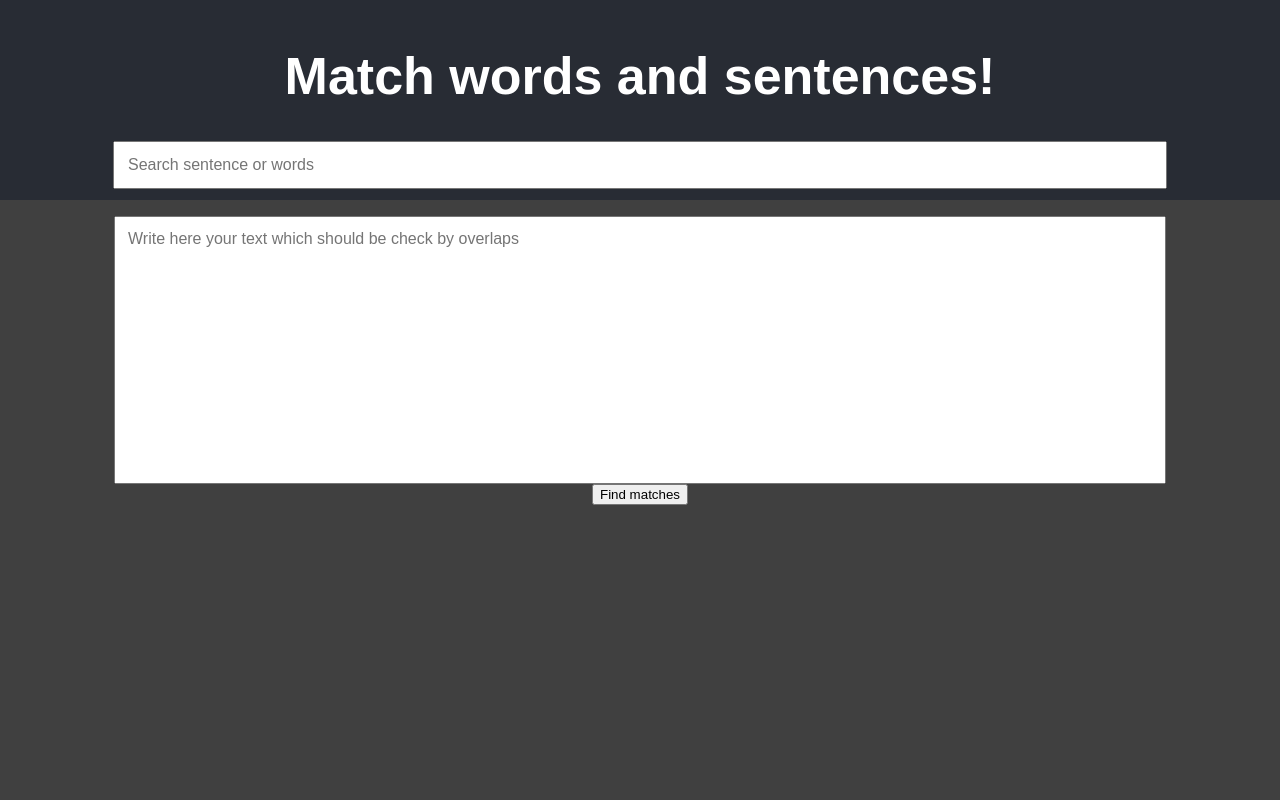
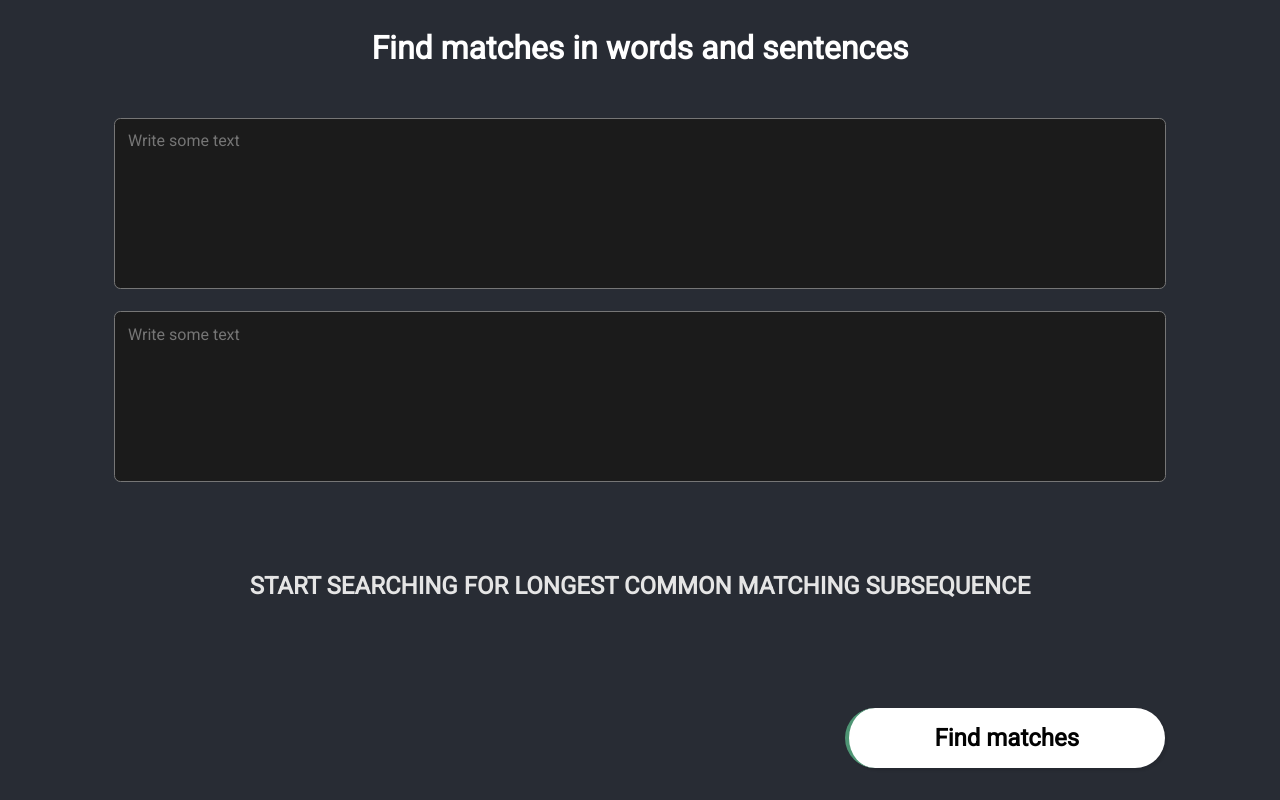
Before and after one commit to NetworkRock/wordSentenceMatcher, a React (Create React App) app: page / in a window 1280 px wide. Built offline with nearby package versions, Linux system fonts and the light colour scheme.

Commit message:
feat: Create an AnimatedSolution component
- Adjust the App for the first default status
- Added a loading state
- Add a little timeout to show even the loader - otherwise loader would
  not show
- Added some states for starting the animations in a sequence

```diff
--- a/src/app/App.css
+++ b/src/app/App.css
@@ -1,44 +1,50 @@
+@import url('https://fonts.googleapis.com/css?family=Roboto:400');
+
 .App {
   text-align: center;
-  font-family: Arial, Helvetica, sans-serif;
+  font-family: 'Roboto';
 }
 
 .App-header {
   background-color: #282c34;
-  height: 25vh;
+  height: 12vh;
   display: flex;
   flex-direction: column;
   align-items: center;
   justify-content: center;
-  font-size: calc(10px + 2vmin);
   color: white;
 }
 
 .App-main {
-  background-color: #404040;
-  height: 75vh;
+  background-color: #282c34;
+  height: 50vh;
   display: flex;
   flex-direction: column;
   align-items: center;
-  justify-content: flex-start;
+  justify-content: space-evenly;
 }
 
-.App-textfield {
-  width: 80vw;
-  font-family: Arial, Helvetica, sans-serif;
-  font-size: medium;
-  font-weight: 200;
-  padding: 1vw;
+.App-footer {
+  background-color: #282c34;
+  height: 38vh;
+  display: flex;
+  flex-direction: column;
+  align-items: center;
+  justify-content: center;
+  color: white;
 }
 
 .App-textarea {
+  background-color: #1b1b1b;
+  color: white;
+  border-radius: 0.4rem;
   width: 80vw;
-  font-family: Arial, Helvetica, sans-serif;
+  font-family: 'Roboto';
   font-size: medium;
-  height: 30vh;
+  height: 18vh;
   font-weight: 200;
   resize: none;
-  margin-top: 2vh;
+  margin-top: 1vh;
   padding: 1vw;
 }
 
@@ -52,3 +58,30 @@
     transform: rotate(360deg);
   }
 }
+
+
+button {
+  display: block;
+  width: 25vw;
+  align-self: flex-end;
+  margin: 2rem;
+  margin-right: 9vw;
+  padding: 1rem;
+  background: linear-gradient(to right, #4e9574 50%, #fff 50%);
+  background-size: 200% 100.5%;
+  background-position: right bottom;
+  font: 1.5em 'Roboto';
+  font-weight: 900;
+  color: #020202;
+  border: none;
+  border-left: 0.20em solid #4e9574;
+  border-color: none;
+  border-radius: 2rem;
+  box-shadow: 3px 3px 2px rgba(0,0,0,0.08);
+  transition: all .5s ease-out;
+}
+
+button:hover {
+  background-position: left bottom;
+  color: white
+}
--- a/src/app/App.tsx
+++ b/src/app/App.tsx
@@ -2,18 +2,23 @@ import { ChangeEvent, useState } from "react";
 
 // Models
 import { BackendErrorType } from '../shared/models/BackendErrorType';
+import { CheckResponseType } from 'shared/models/CheckResponseType';
 
 // Components
 import BackendError from './components/BackendError';
 
 // Styles
 import "./App.css";
-import { CheckResponseType } from 'shared/models/CheckResponseType';
+import AnimatedSolution from './components/AnimatedSolution';
 
 function App() {
 
-  const [result, setResult] = useState<CheckResponseType>()
+  const [solution, setSolution] = useState<CheckResponseType>({
+    numberOverlapping: 0,
+    charactersOverlapping: ''
+  })
   const [searchTerm, setSearchTerm] = useState('')
+  const [isLoading, setIsLoading] = useState<boolean | undefined>(undefined)
   const [text, setText] = useState('')
   const [error, setError] = useState<BackendErrorType>()
 
@@ -21,6 +26,7 @@ function App() {
     let response: Response
     const data = {searchTerm, text}
     try {
+      setIsLoading(true)
       response = await fetch("http://localhost:8000/check", {
         method: "POST",
         headers: {
@@ -29,7 +35,17 @@ function App() {
         cache: 'no-cache',
         body: JSON.stringify(data)
       })
-      await response.json().then((data: CheckResponseType) => setResult(data))
+      await response.json().then((data: CheckResponseType) => {
+        const newData = {
+          numberOverlapping: data.numberOverlapping === 0 ? 0 : data.numberOverlapping,
+          charactersOverlapping: data.charactersOverlapping === '' ? 'Nothing was found' : data.charactersOverlapping
+        }
+        setSolution(newData)
+        // Comment out for prefer performance, instead of animation
+        setTimeout(() => {
+          setIsLoading(false)
+        }, 1000)
+      })
     } catch (error) {
       setError(error as unknown as BackendErrorType)
     }
@@ -42,16 +58,18 @@ function App() {
   return (
     <div className="App">
       <header className="App-header">
-        <h1>Match words and sentences!</h1>
-        <input type="text" placeholder='Search sentence or words' className='App-textfield' onChange={(e: ChangeEvent<HTMLInputElement>) => setSearchTerm(e.target.value)}></input>
+        <h1>Find matches in words and sentences</h1>
       </header>
       <main className='App-main'>
-        <textarea placeholder="Write here your text which should be check by overlaps" className='App-textarea' onChange={(e: ChangeEvent<HTMLTextAreaElement>) => setText(e.target.value)}></textarea>
+        <textarea placeholder='Write some text' className='App-textarea' onChange={(e: ChangeEvent<HTMLTextAreaElement>) => setSearchTerm(e.target.value)}></textarea>
+        <textarea placeholder="Write some text" className='App-textarea' onChange={(e: ChangeEvent<HTMLTextAreaElement>) => setText(e.target.value)}></textarea>
+      </main>
+      <footer className='App-footer'>
+        {
+          <AnimatedSolution solution={solution} isLoading={isLoading}/>
+        }
         <button onClick={() => handleRequest(searchTerm, text)}>Find matches</button>
-        <p style={{
-          color: 'white'
-        }}>{JSON.stringify(result)}</p>
-      </main>
+      </footer>
     </div>
   );
 }
--- /dev/null
+++ b/src/app/components/AnimatedSolution.css
@@ -0,0 +1,64 @@
+
+
+body {
+  font-family:'Roboto';
+  background-color: #131417;
+}
+p {
+  text-shadow: 0 0 7px rgba(255,255,255,.3), 0 0 3px rgba(255,255,255,.3);
+}
+.container {
+  color: #e5e5e5;
+  text-transform: uppercase;
+  height: 100vh;
+  width: 100vw;
+  display: flex;
+  flex-direction: row;
+  align-items: center;
+  justify-content: space-evenly;
+}
+
+.animation {
+  display: flex;
+  overflow:hidden;
+}
+
+.animation > div {
+  display: flex;
+  padding: 1rem;
+  height: 10rem;
+  background-color:#4e9574;
+}
+
+.animation div:first-child {
+  animation: text-animation 0.5s ease-in-out;
+}
+
+.charsOverlapping {
+  display: none;
+  border-radius: 1rem;
+  width: 60vw;
+  font-size: 1rem;
+  align-items: flex-start;
+  justify-content: flex-start;
+}
+
+.lengthOverlapping {
+  display: none;
+  border-radius: 1rem;
+  width: 9vw;
+  font-size: 5rem;
+  align-items: center;
+  justify-content: center;
+}
+
+@keyframes text-animation {
+  0% {
+    opacity: 0;
+    height: 0rem;
+  }
+  100% {
+    opacity: 1;
+    height: 10rem;
+  }
+}
--- /dev/null
+++ b/src/app/components/AnimatedSolution.tsx
@@ -0,0 +1,70 @@
+// Models
+import { useEffect, useState } from "react";
+import { CheckResponseType } from "shared/models/CheckResponseType";
+
+// Styles
+import "./AnimatedSolution.css";
+import LoadingSpinner from './LoadingSpinner';
+
+type AnimatedSolutionType = {
+  solution: CheckResponseType;
+  isLoading: boolean | undefined;
+};
+
+const AnimatedSolution = ({
+  solution: { numberOverlapping, charactersOverlapping },
+  isLoading,
+}: AnimatedSolutionType) => {
+  const [numberAnimation, setNumberAnimation] = useState(false);
+  const [charactersAnimation, setCharactersAnimation] = useState(false);
+
+  useEffect(() => {
+    if (!isLoading) {
+      setCharactersAnimation(true);
+      setTimeout(() => {
+        setNumberAnimation(true);
+      }, 700);
+    } else {
+      setCharactersAnimation(false);
+      setNumberAnimation(false);
+    }
+  }, [isLoading]);
+
+  return (
+    <div className="container">
+      {isLoading ? (
+        <div className="first">
+          <LoadingSpinner />
+        </div>
+      ) : isLoading === false ? (
+        <>
+              <div style={{
+              display: 'flex',
+              flexDirection: 'column'
+            }}>
+        <p style={{textAlign: 'start'}}>Overlapping characters</p>
+          <section className={charactersAnimation ? "animation" : ""}>
+            <div className="charsOverlapping">
+                <b>{charactersOverlapping}</b>
+            </div>
+          </section>
+          </div>
+            <div style={{
+              display: 'flex',
+              flexDirection: 'column',
+            }}>
+          <p>Length of overlapping</p>
+          <section className={numberAnimation ? "animation" : ""}>
+            <div className="lengthOverlapping">
+                <b>{numberOverlapping}</b>
+            </div>
+          </section>
+        </div>
+        </>
+      ) : <h2>Start searching for longest common matching subsequence</h2>
+    }
+    </div>
+  );
+};
+
+export default AnimatedSolution;
```
